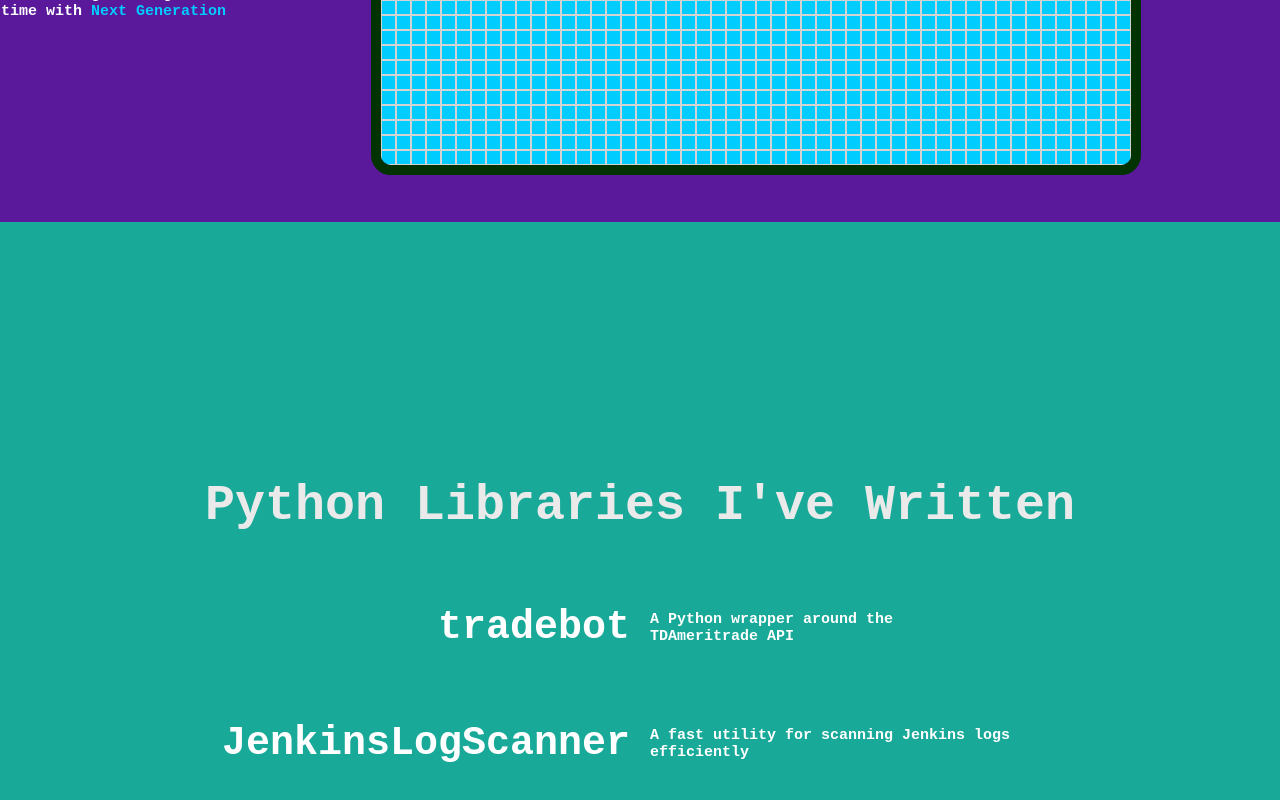
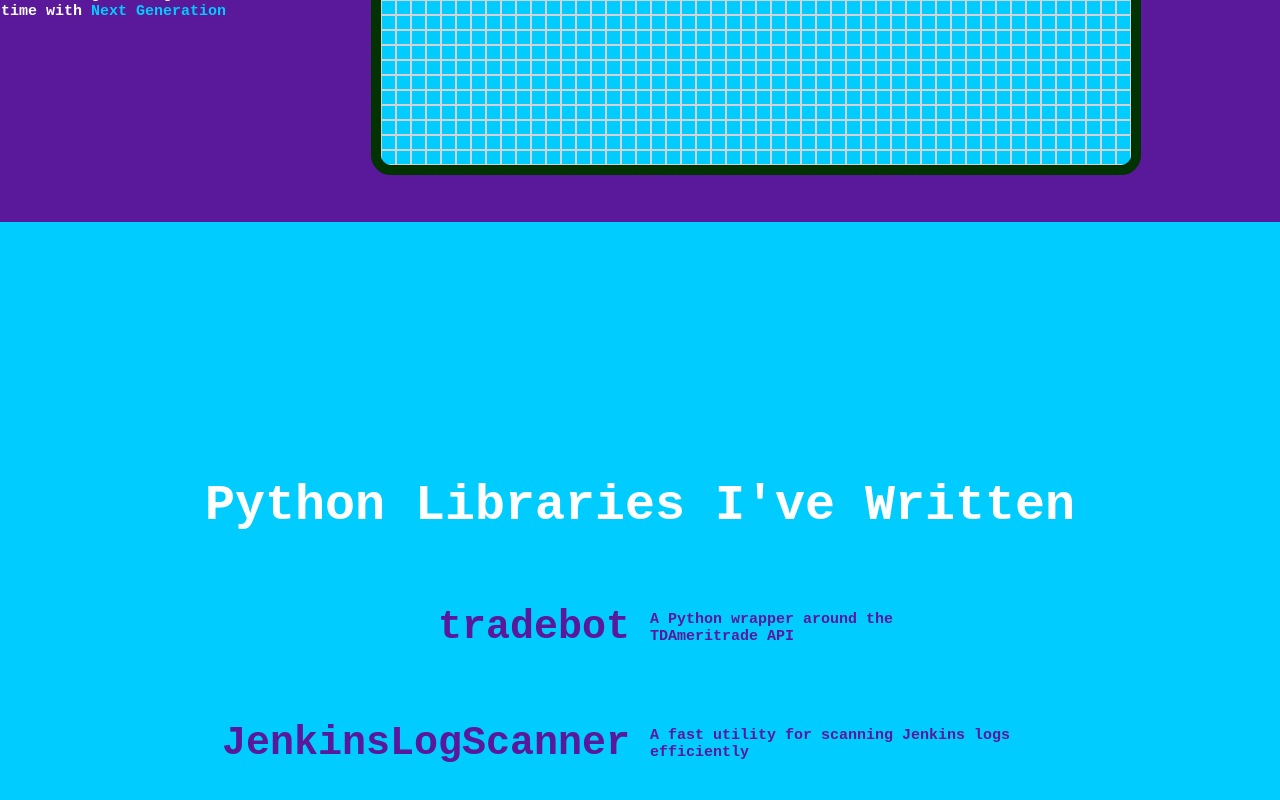
Before and after one commit to abarolli/Portfolio, a React (Vite) app: page / in a window 1280 px wide. Shown: the part 1424-2224 px from the top of the page. Built offline with nearby package versions, Linux system fonts and the light colour scheme.

Commit message:
Refactored hover rendering logic

```diff
--- a/src/components/PythonLibrariesScreen.module.css
+++ b/src/components/PythonLibrariesScreen.module.css
@@ -1,4 +1,3 @@
 .header {
-  color: var(--secondary);
   font-size: 5rem;
 }
--- a/src/components/PythonLibrariesScreen.tsx
+++ b/src/components/PythonLibrariesScreen.tsx
@@ -18,25 +18,33 @@ function PythonLibrariesScreen() {
   return (
     <Screen
       className="screen--centered screen--centered-col"
-      style={{ backgroundColor: colors.buttons }}
+      style={{ backgroundColor: colors.electricCyan }}
     >
       <h1 className={styles.header}>Python Libraries I've Written</h1>
       <a href="https://pypi.org/project/tradebot/" target="_blank">
         <Card
           title="tradebot"
           DescriptionComponent={TradebotDescription}
-          className={cardStyles.cardContainerHoverable}
+          className={[
+            cardStyles.cardContainerGlowingTeal,
+            "hoverable--grow",
+          ].join(" ")}
           displayClassName={cardStyles.cardSectionCenteredRightAligned}
           descriptionClassName={cardStyles.cardSectionCenteredLeftAligned}
+          fadeIn={true}
         />
       </a>
       <a href="https://pypi.org/project/jenkins-log-scanner/" target="_blank">
         <Card
           title="JenkinsLogScanner"
           DescriptionComponent={JenkinsLogScannerDescription}
-          className={cardStyles.cardContainerHoverable}
+          className={[
+            cardStyles.cardContainerGlowingTeal,
+            "hoverable--grow",
+          ].join(" ")}
           displayClassName={cardStyles.cardSectionCenteredRightAligned}
           descriptionClassName={cardStyles.cardSectionCenteredLeftAligned}
+          fadeIn={true}
         />
       </a>
     </Screen>
```
